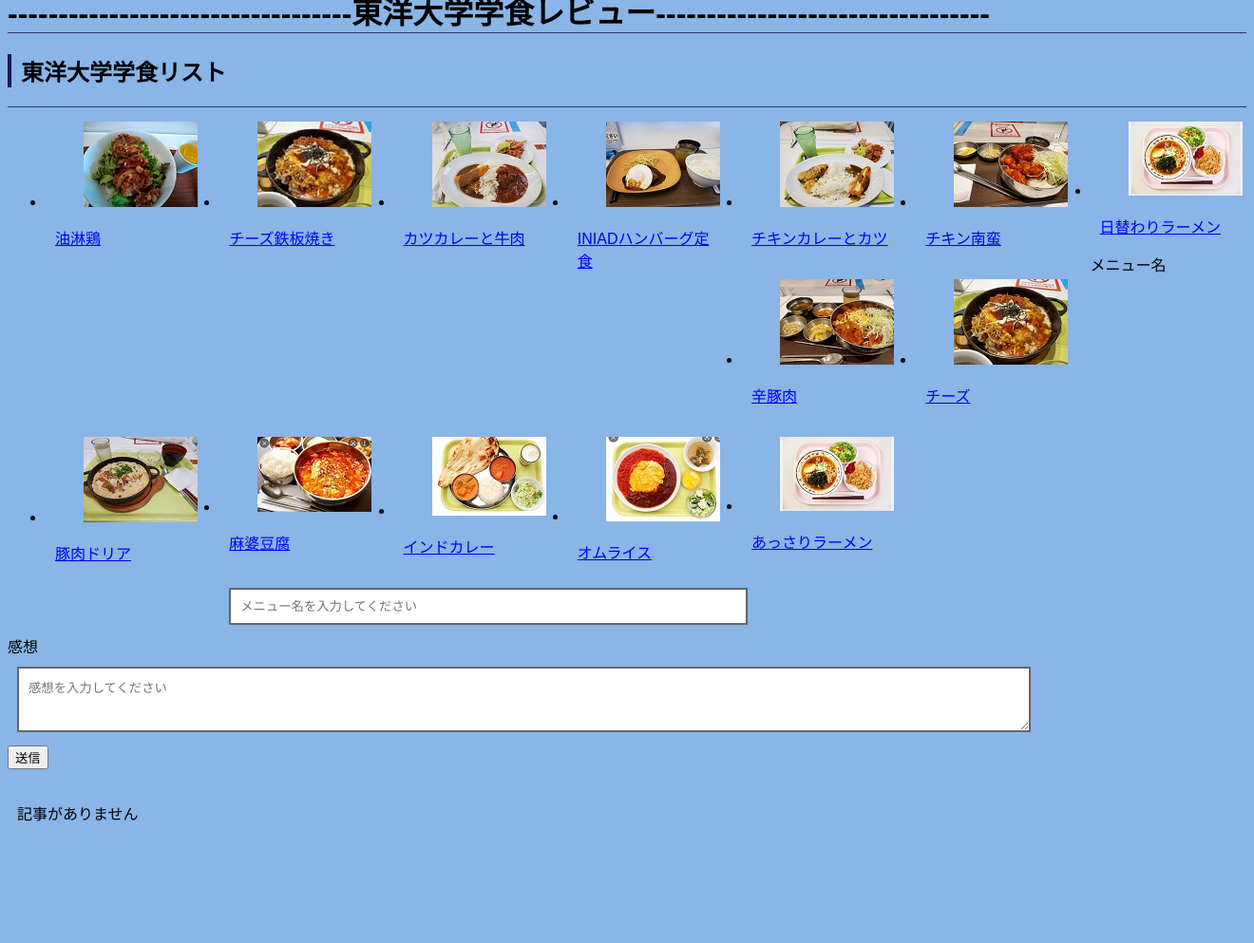
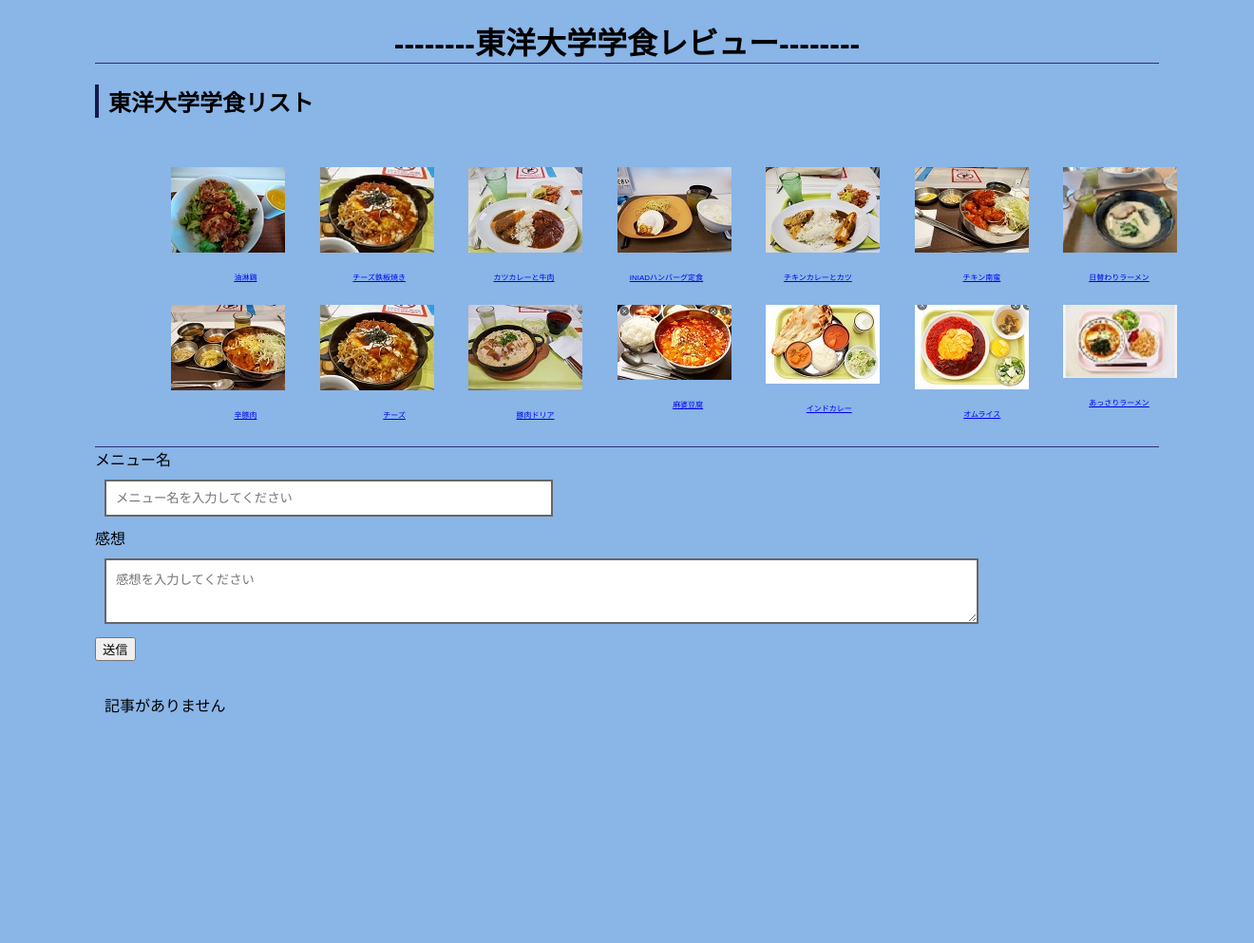
Before and after one commit to s1f10210201/team-project1, a Django app: page / in a window 1320 px wide. Shown: the part 361-1354 px from the top of the page at 95% size. Before the commit the page ends 1226 px from the top, so only its background shows below. Run offline with Django 3.2, Linux system fonts and the light colour scheme.

Commit message:
センタリング

```diff
--- a/blog/static/blog/css/default1.css
+++ b/blog/static/blog/css/default1.css
@@ -1,10 +1,12 @@
 body {
     font-family: sans-serif;
     background-color: rgb(137, 181, 231);
+    margin: 40px 100px 40px 100px;
 }
 
 h1 {
     border-bottom: solid 1px #2d2e74;
+    text-align: center;
 }
 
 
@@ -15,9 +17,8 @@ h1 {
 }
 
 #header img {
-    padding: 0px 300px 1000px 550px;
+    padding: 0px 550px 1000px 350px;
     height: 100%;
-
 }
 
 #titleInput {
@@ -54,9 +55,21 @@ ul.column.col7 li:nth-child(7n){
 }
 .ttl-line {
     border-bottom: solid 1px #2d2e74;
-
 }
 
 p{
     padding: 0px 10px 0px 10px;
 }
+
+.column {
+    display: inline-block;
+}
+
+li {
+    display: inline-block;
+}
+
+.column-text-ttl-center {
+    text-align: right;
+    font-size: 50%;
+}
--- a/blog/templates/blog/index.html
+++ b/blog/templates/blog/index.html
@@ -15,7 +15,7 @@
 
 
 
-    <h1>----------------------------------東洋大学学食レビュー---------------------------------</h1>
+    <h1>--------東洋大学学食レビュー--------</h1>
     <h2>                        東洋大学学食リスト                        </h2>
 
 
```
Also changed, not shown: blog/static/blog/img/あっさりラーメン.jpg, blog/static/blog/img/日替わりラーメン.jpg.
